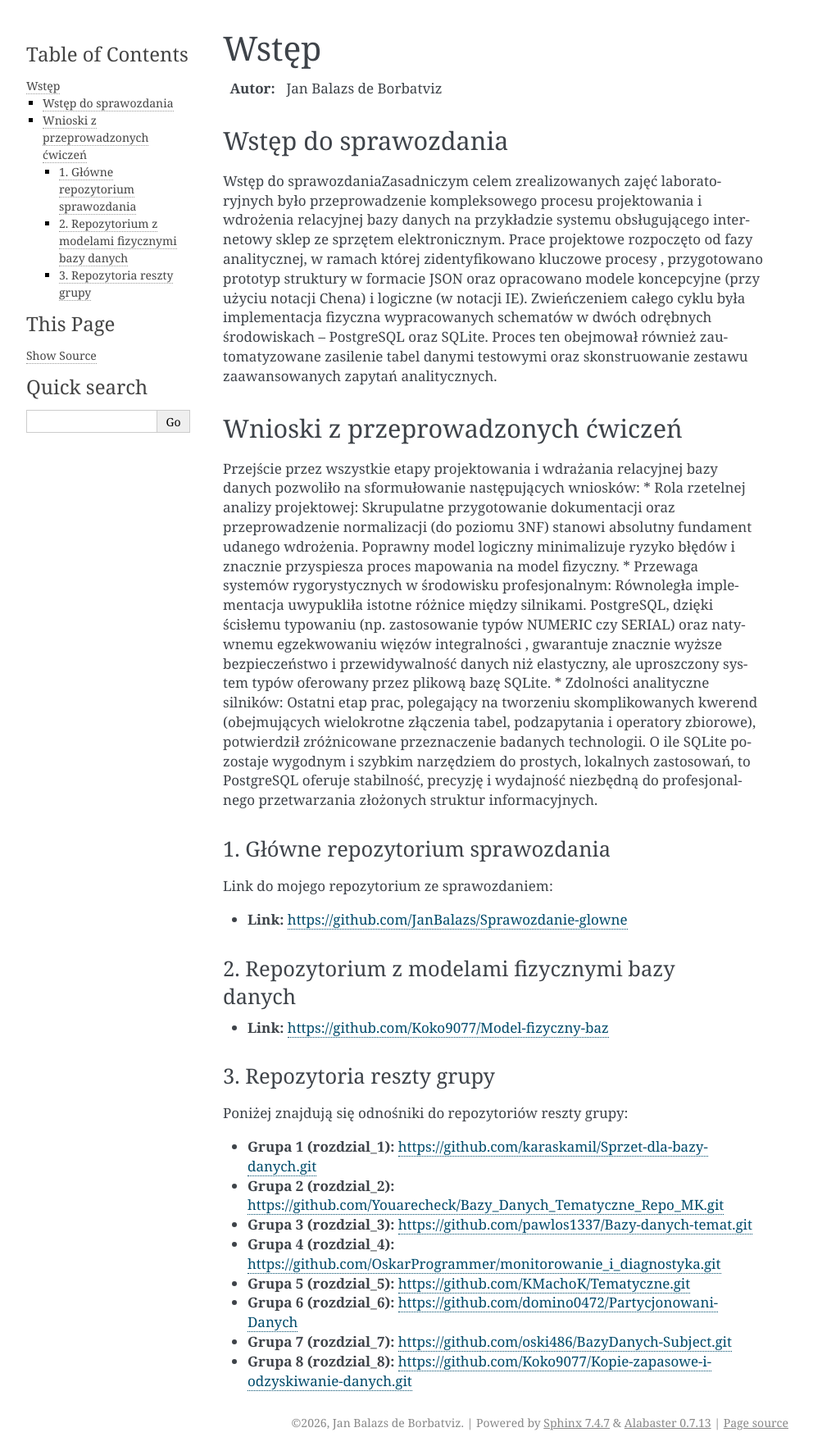
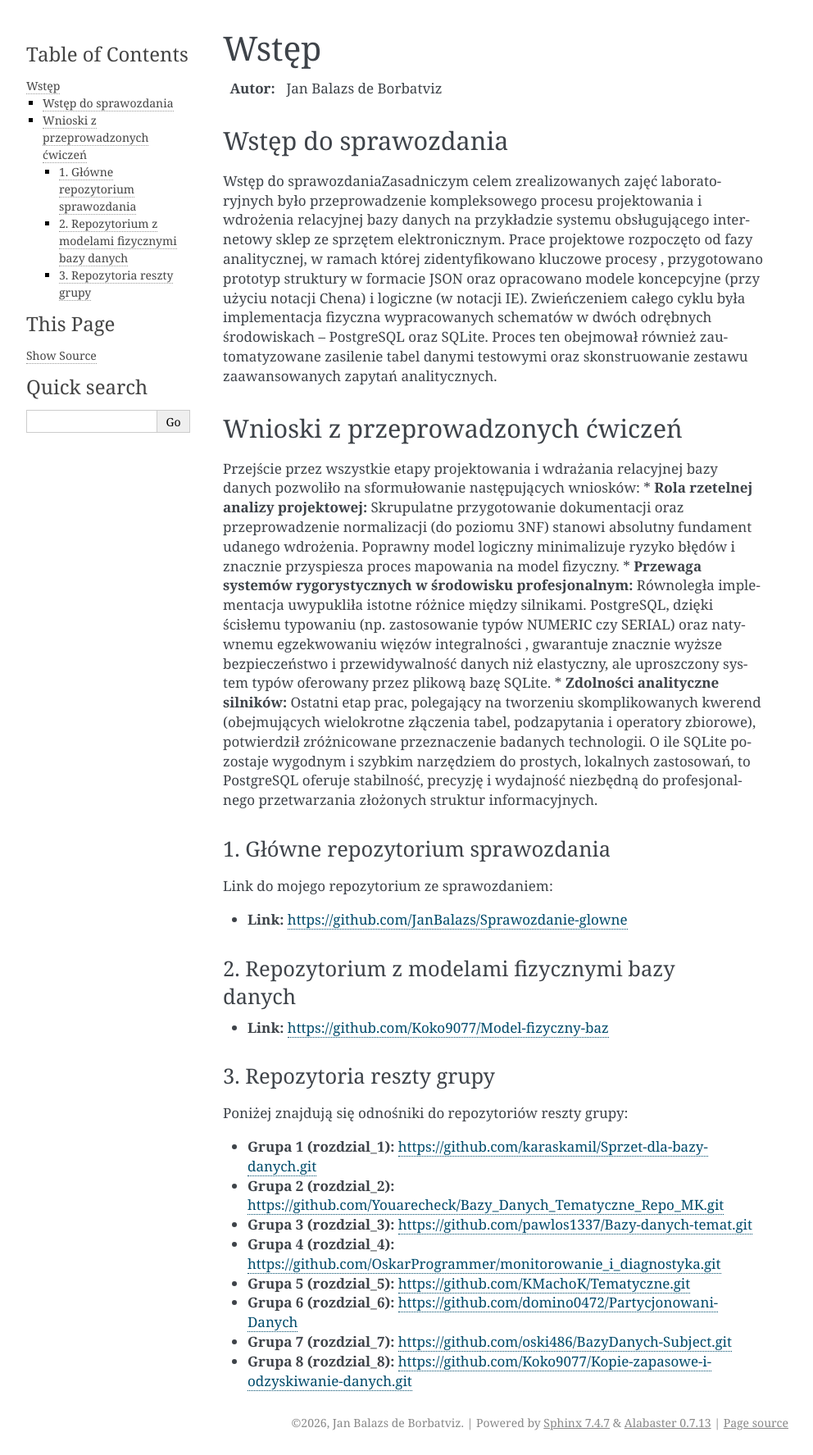
Before and after one commit to JanBalazs/Sprawozdanie-glowne, a Sphinx documentation site: the page built from source/rozdzial_1/index.rst, in a window 1280 px wide. Shown: the whole page at 82% size, without its empty margins (148-1140 px from the left). Built offline with Sphinx 7.4.7, drawn with Linux system fonts in a browser that asks for light colours; pages that are not in the unit, such as notebooks, are missing from menus.

```diff
--- a/source/rozdzial_1/index.rst
+++ b/source/rozdzial_1/index.rst
@@ -14,9 +14,9 @@ Wnioski z przeprowadzonych ćwiczeń
 ==================================
 
 Przejście przez wszystkie etapy projektowania i wdrażania relacyjnej bazy danych pozwoliło na sformułowanie następujących wniosków:
-* Rola rzetelnej analizy projektowej: Skrupulatne przygotowanie dokumentacji oraz przeprowadzenie normalizacji (do poziomu 3NF) stanowi absolutny fundament udanego wdrożenia. Poprawny model logiczny minimalizuje ryzyko błędów i znacznie przyspiesza proces mapowania na model fizyczny.
-* Przewaga systemów rygorystycznych w środowisku profesjonalnym: Równoległa implementacja uwypukliła istotne różnice między silnikami. PostgreSQL, dzięki ścisłemu typowaniu (np. zastosowanie typów NUMERIC czy SERIAL) oraz natywnemu egzekwowaniu więzów integralności , gwarantuje znacznie wyższe bezpieczeństwo i przewidywalność danych niż elastyczny, ale uproszczony system typów oferowany przez plikową bazę SQLite.
-* Zdolności analityczne silników: Ostatni etap prac, polegający na tworzeniu skomplikowanych kwerend (obejmujących wielokrotne złączenia tabel, podzapytania i operatory zbiorowe), potwierdził zróżnicowane przeznaczenie badanych technologii. O ile SQLite pozostaje wygodnym i szybkim narzędziem do prostych, lokalnych zastosowań, to PostgreSQL oferuje stabilność, precyzję i wydajność niezbędną do profesjonalnego przetwarzania złożonych struktur informacyjnych.
+* **Rola rzetelnej analizy projektowej:** Skrupulatne przygotowanie dokumentacji oraz przeprowadzenie normalizacji (do poziomu 3NF) stanowi absolutny fundament udanego wdrożenia. Poprawny model logiczny minimalizuje ryzyko błędów i znacznie przyspiesza proces mapowania na model fizyczny.
+* **Przewaga systemów rygorystycznych w środowisku profesjonalnym:** Równoległa implementacja uwypukliła istotne różnice między silnikami. PostgreSQL, dzięki ścisłemu typowaniu (np. zastosowanie typów NUMERIC czy SERIAL) oraz natywnemu egzekwowaniu więzów integralności , gwarantuje znacznie wyższe bezpieczeństwo i przewidywalność danych niż elastyczny, ale uproszczony system typów oferowany przez plikową bazę SQLite.
+* **Zdolności analityczne silników:** Ostatni etap prac, polegający na tworzeniu skomplikowanych kwerend (obejmujących wielokrotne złączenia tabel, podzapytania i operatory zbiorowe), potwierdził zróżnicowane przeznaczenie badanych technologii. O ile SQLite pozostaje wygodnym i szybkim narzędziem do prostych, lokalnych zastosowań, to PostgreSQL oferuje stabilność, precyzję i wydajność niezbędną do profesjonalnego przetwarzania złożonych struktur informacyjnych.
 
 1. Główne repozytorium sprawozdania
 ---------------------------------------------------------
```
